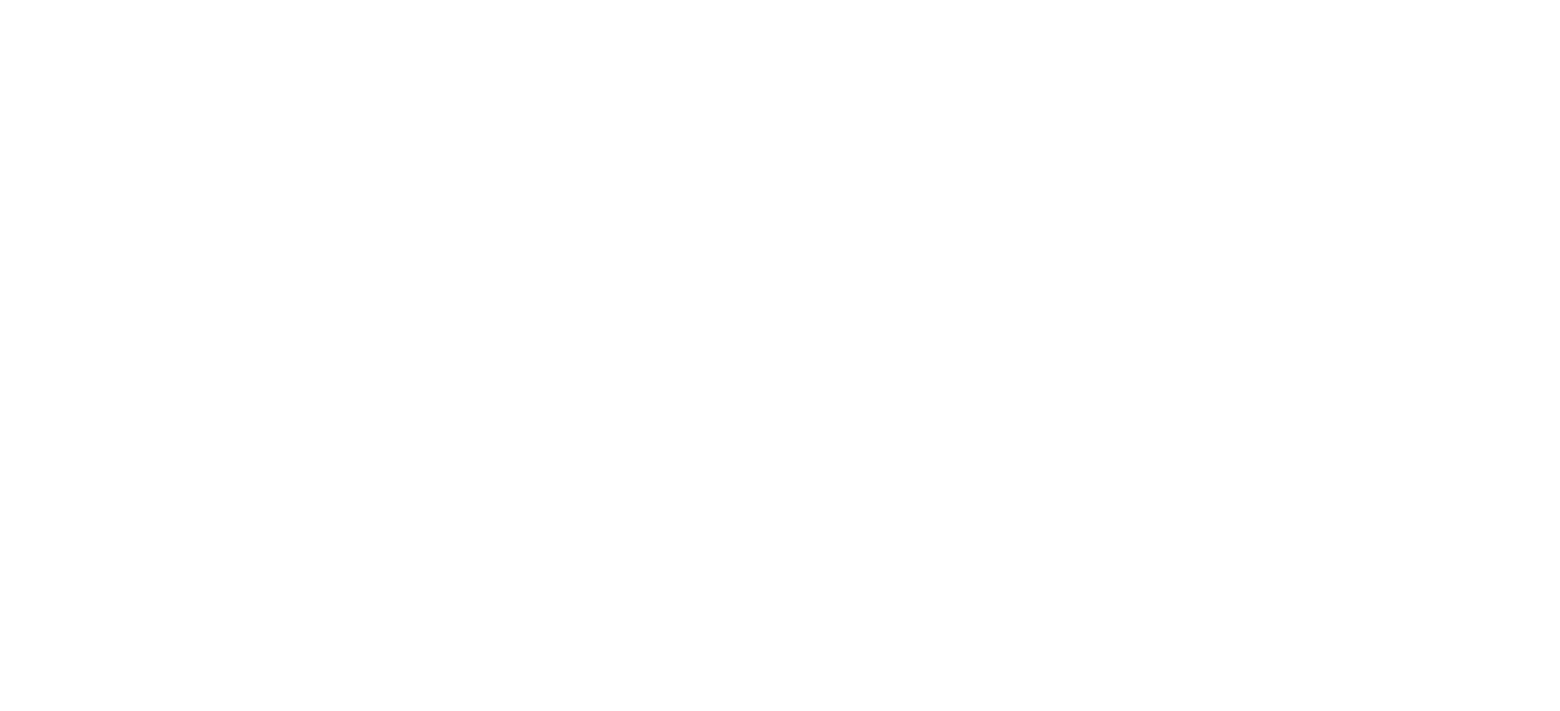
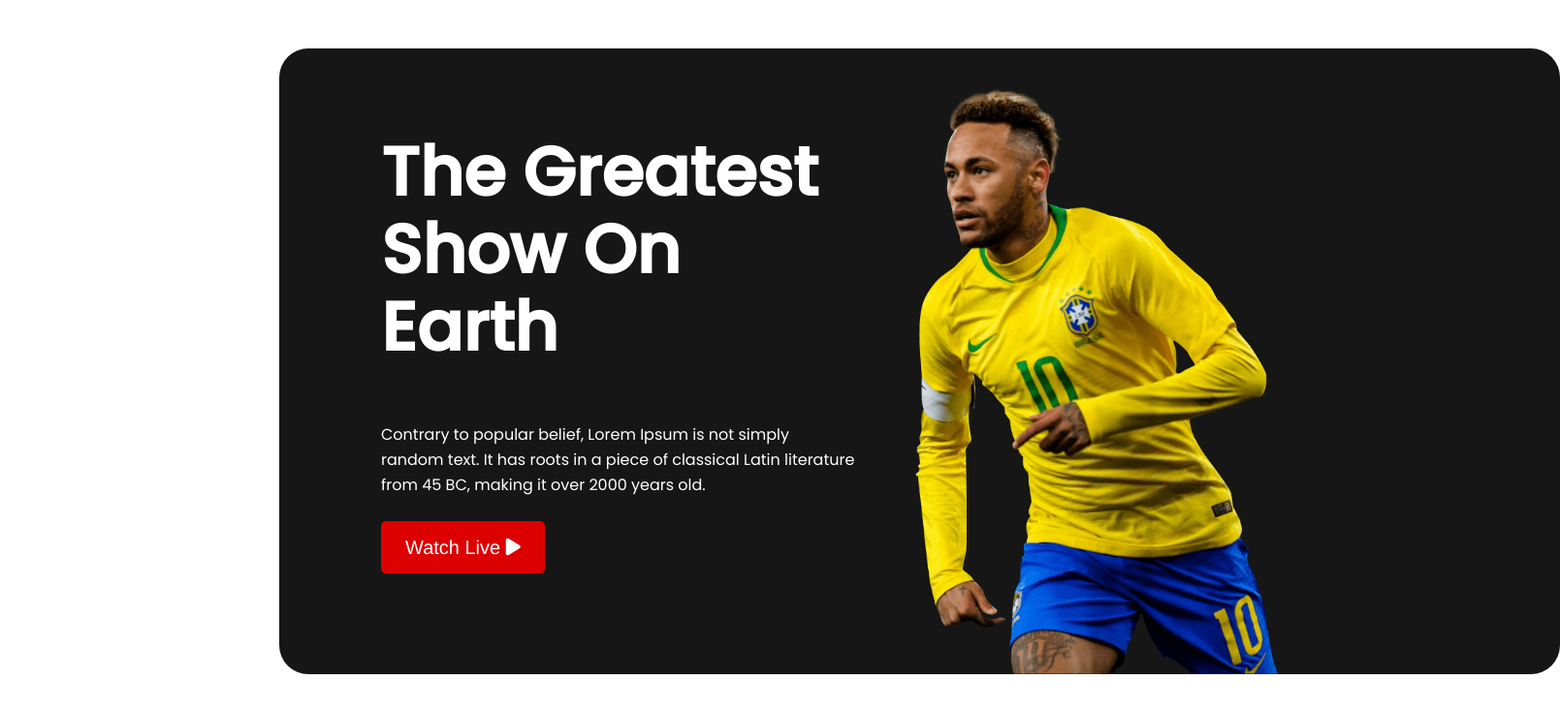
Before and after one commit to tajin002/assignment-project-2, a plain HTML site: page World Cup/index.html in a window 1280 px wide. Shown: the whole page at 97% size, 1609 px wide, since content can reach past the window. Drawn offline with Linux system fonts and the light colour scheme; a web font is replaced by a local one.

Commit message:
top banner added

```diff
--- a/World Cup/index.html
+++ b/World Cup/index.html
@@ -5,9 +5,35 @@
     <meta http-equiv="X-UA-Compatible" content="IE=edge">
     <meta name="viewport" content="width=device-width, initial-scale=1.0">
     <title>World Cup 2022</title>
+    <!-- google font -->
+    <link rel="preconnect" href="https://fonts.googleapis.com">
+    <link rel="preconnect" href="https://fonts.gstatic.com" crossorigin>
+    <link href="https://fonts.googleapis.com/css2?family=Mingzat&family=Poppins:wght@400;500&family=Public+Sans&family=Roboto+Condensed:wght@400;700&display=swap" rel="stylesheet">
+    <!-- font awesome -->
+    <script src="https://kit.fontawesome.com/c17ba4992f.js" crossorigin="anonymous"></script>
+    <!-- Style Sheet -->
     <link rel="stylesheet" href="styles.css">
 </head>
 <body>
-
+    <main>
+        <!-- banner section  -->
+        <section class="top-banner">
+            <div class="container">
+                        <!-- description area -->
+                <div class="description-area">
+                    <h1>The Greatest <br> Show On <br> Earth</h1>
+                    <p>Contrary to popular belief, Lorem Ipsum is not simply <br>
+                    random text. It has roots in a piece of classical Latin literature <br>
+                    from 45 BC, making it over 2000 years old.</p>
+                        <!-- button-area for Watch -->
+                    <a class="btn-area" href="#">Watch Live <i class="fa-solid fa-play"></i></i></button></a>
+                </div>
+                        <!-- banner image area -->
+                <div class="image-area">
+                    <img src="assets/neymar.png" alt="">
+                </div>
+            </div>
+        </section>
+    </main>
 </body>
 </html>
--- a/World Cup/styles.css
+++ b/World Cup/styles.css
@@ -0,0 +1,63 @@
+/* body property */
+body{
+    font-family: 'Poppins', sans-serif;
+}
+
+/* top-banner */
+.top-banner{
+    margin-left: 280px;
+    margin-top: 50px;
+}
+.container{
+    display: flex;
+    background-color: #161616;
+    width: 1321px;
+    height: 646px;
+    border-radius: 30px;
+    justify-content: space-evenly;
+}
+
+/* .description-area */
+.description-area{
+    width: 531px;
+    height: 424px;
+    margin-left: 105px;
+    margin-top:30px;
+}
+.description-area h1{
+    font-size: 70px;
+    font-weight: 700;
+    color: #fff;
+    line-height: 80px;
+}
+.description-area p{
+    color: #fff;
+    font-size: 16px;
+    font-weight: 400;
+    line-height: 26px;
+}
+/* .image-area */
+.image-area img{
+    width: 64%;
+}
+.image-area {
+    width: 589px;
+    margin-right: 80px;
+    margin-top: 40px;
+    margin-left: 24px;
+}
+/* button-area */
+.btn-area{
+    width: 187px;
+    height: 56ppx;
+    border-radius: 5px;
+    padding: 16px 25px 16px 25px;
+    background-color: #DD0000;
+    color: #fff;
+    font-family: helvetica;
+    font-weight: 400;
+    font-size: 20px;
+    line-height: 70px;
+    align-items: center;
+    text-decoration: none;
+}
```
Also changed, not shown: World Cup/assets/messi.png (added), World Cup/assets/messi2.png (added).
